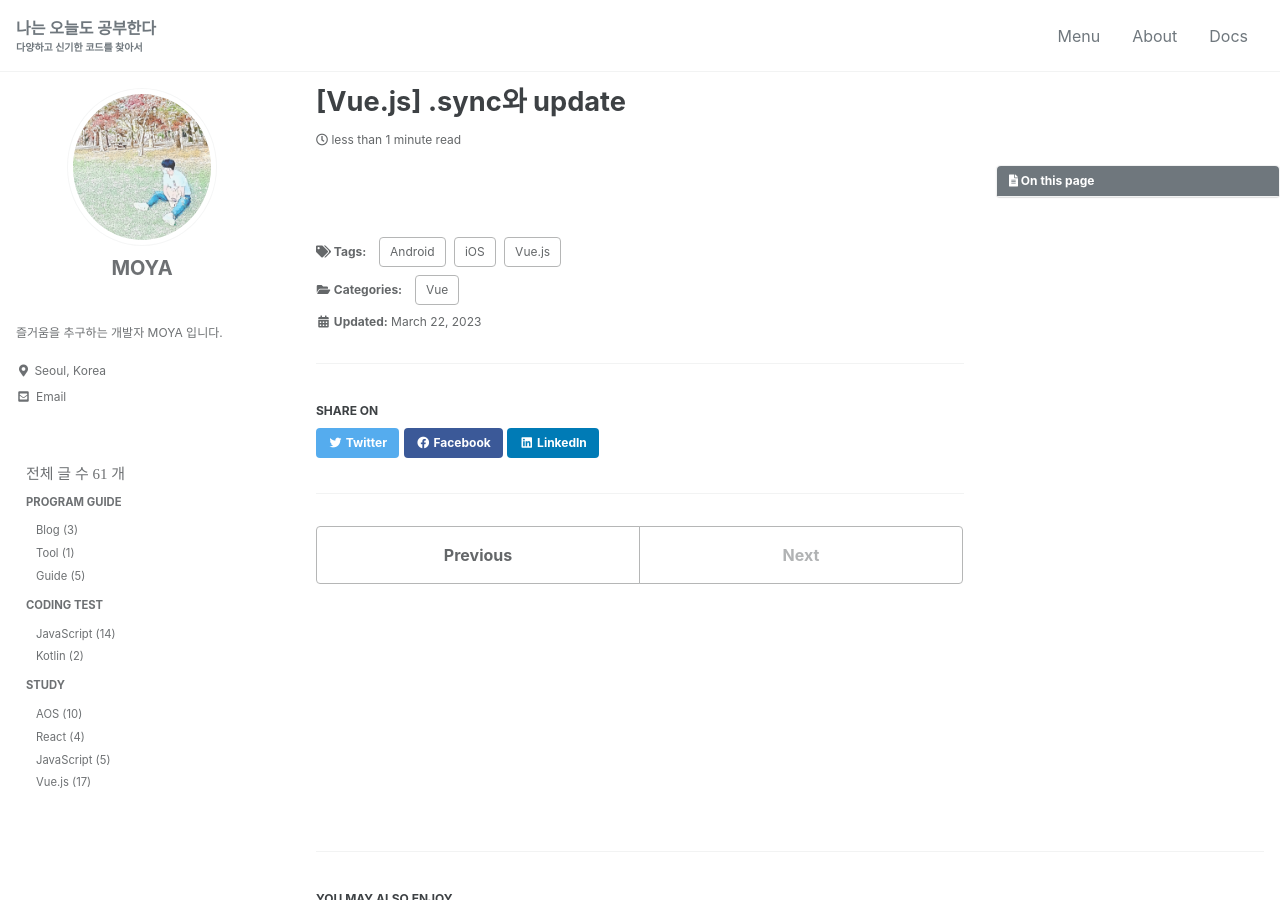
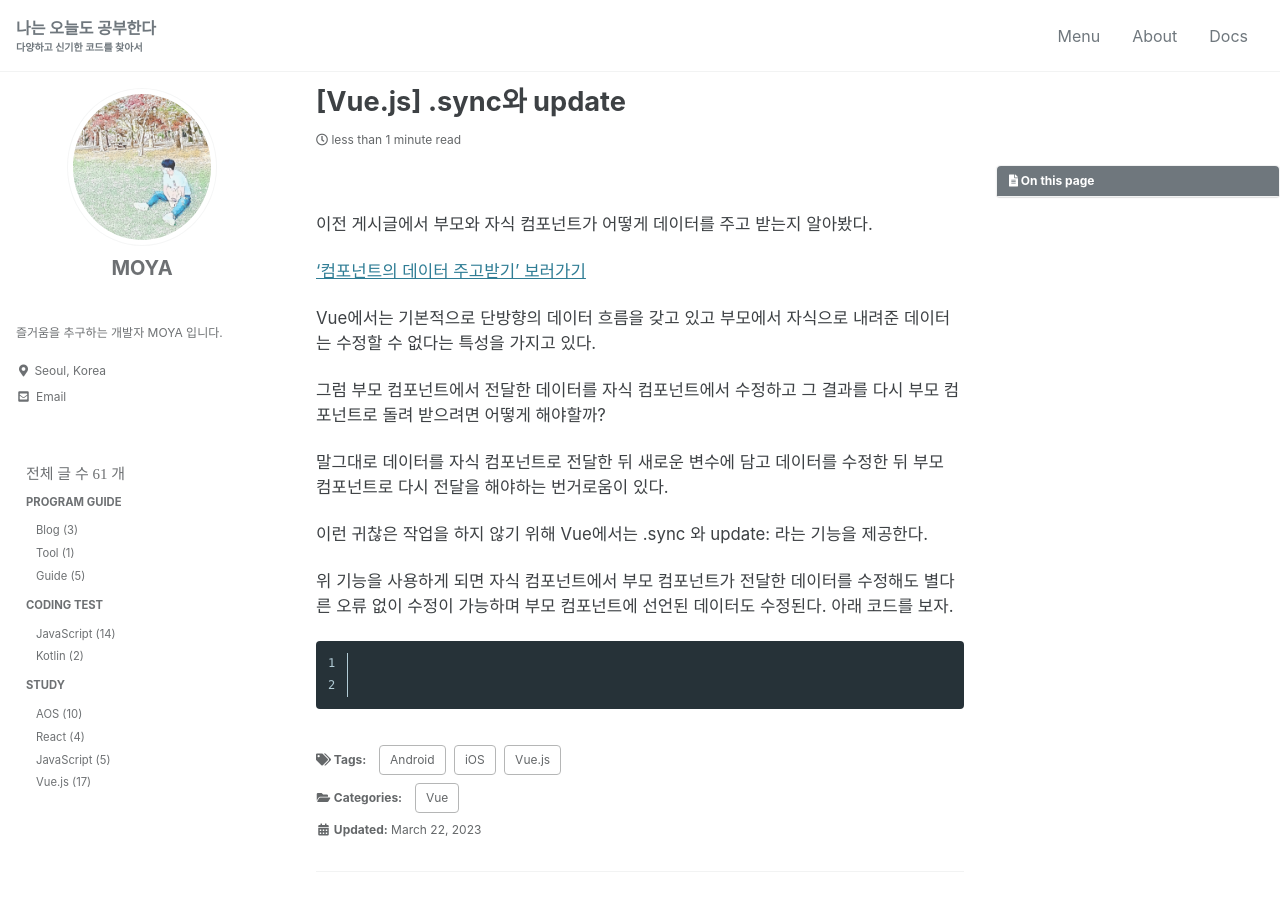
Before and after one commit to kdc7140/kdc7140.github.io, a Jekyll site: the page built from _posts/study/2023-03-22-vue017.md, in a window 1280 px wide and 900 px high. Built offline with Jekyll 4.4.1, drawn with Linux system fonts in a browser that asks for light colours; cached includes are drawn as plain includes; some web fonts are replaced.

Commit message:
vue .sync update:

````diff
--- a/_posts/study/2023-03-22-vue017.md
+++ b/_posts/study/2023-03-22-vue017.md
@@ -11,3 +11,27 @@ tags:
   - Android
   - iOS
 ---
+
+
+<br/>
+
+
+이전 게시글에서 부모와 자식 컴포넌트가 어떻게 데이터를 주고 받는지 알아봤다.
+
+ ['컴포넌트의 데이터 주고받기' 보러가기](https://kdc7140.github.io/vue/vue004/){:target="_blank"}
+
+Vue에서는 기본적으로 단방향의 데이터 흐름을 갖고 있고 부모에서 자식으로 내려준 데이터는 수정할 수 없다는 특성을 가지고 있다.
+
+그럼 부모 컴포넌트에서 전달한 데이터를 자식 컴포넌트에서 수정하고 그 결과를 다시 부모 컴포넌트로 돌려 받으려면 어떻게 해야할까?
+
+말그대로 데이터를 자식 컴포넌트로 전달한 뒤 새로운 변수에 담고 데이터를 수정한 뒤 부모 컴포넌트로 다시 전달을 해야하는 번거로움이 있다.
+
+이런 귀찮은 작업을 하지 않기 위해 Vue에서는 .sync 와 update: 라는 기능을 제공한다.
+
+위 기능을 사용하게 되면 자식 컴포넌트에서 부모 컴포넌트가 전달한 데이터를 수정해도 별다른 오류 없이 수정이 가능하며 부모 컴포넌트에 선언된 데이터도 수정된다. 아래 코드를 보자.
+
+
+```javascript
+
+
+```
````
